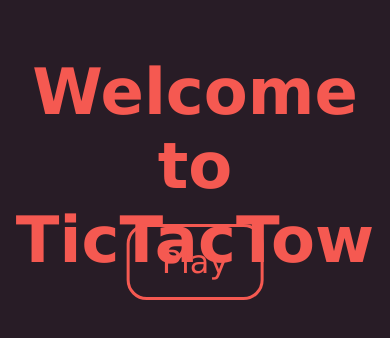
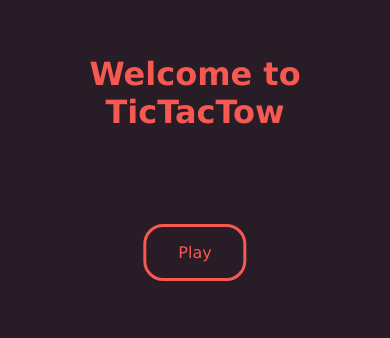
Before and after one commit to bogdangosa/bogdangosaMain, a plain HTML site: page TicTacToe/index.html in a window 390 px wide. Shown: the part 198-536 px from the top of the page. Drawn offline with Linux system fonts and the light colour scheme.

Commit message:
fixed a bit the mobile version

```diff
--- a/TicTacToe/style.css
+++ b/TicTacToe/style.css
@@ -113,6 +113,10 @@ body{
 }
 
 @media(max-width: 500px){
+    .button{
+        font-size: 1rem;
+    }
+
     .cell{
         width: 20vw;
         height: 20vw;
@@ -130,5 +134,10 @@ body{
         width: 14vw;
         height: 14vw;
     }
-
+    #title{
+        font-size: 2rem;
+    }
+    .FinalMsgContainer{
+        font-size: 1rem;
+    }
 }
```
